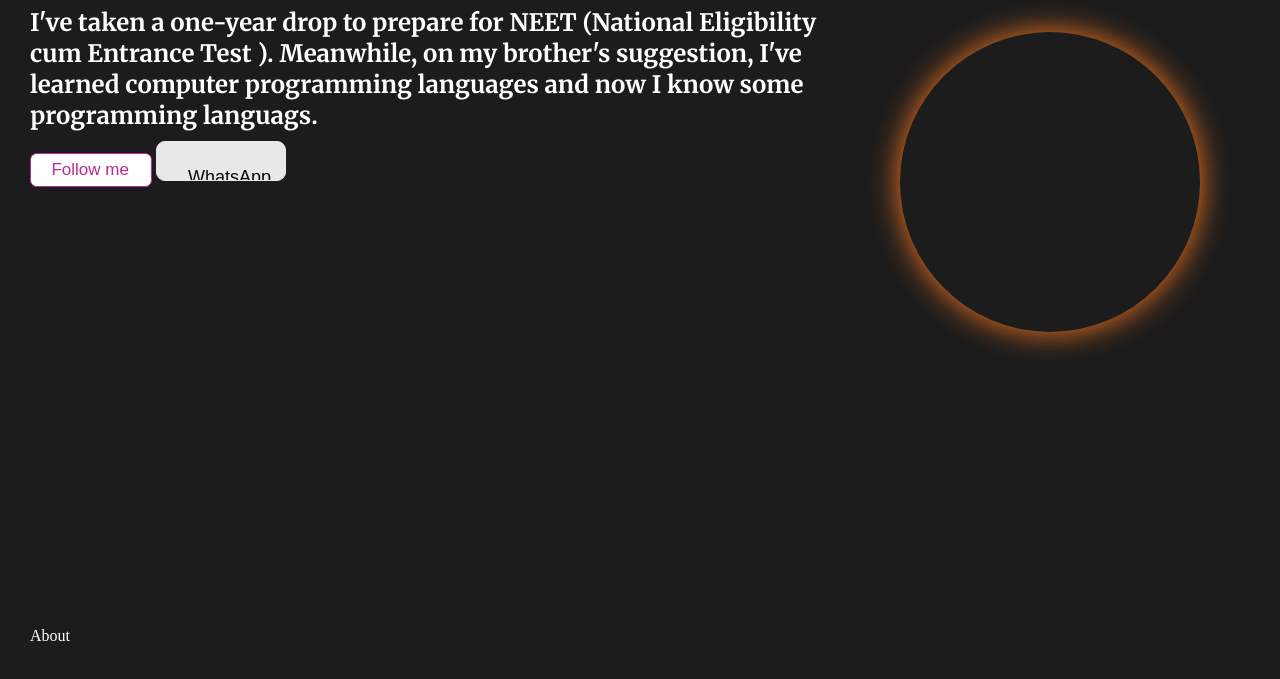
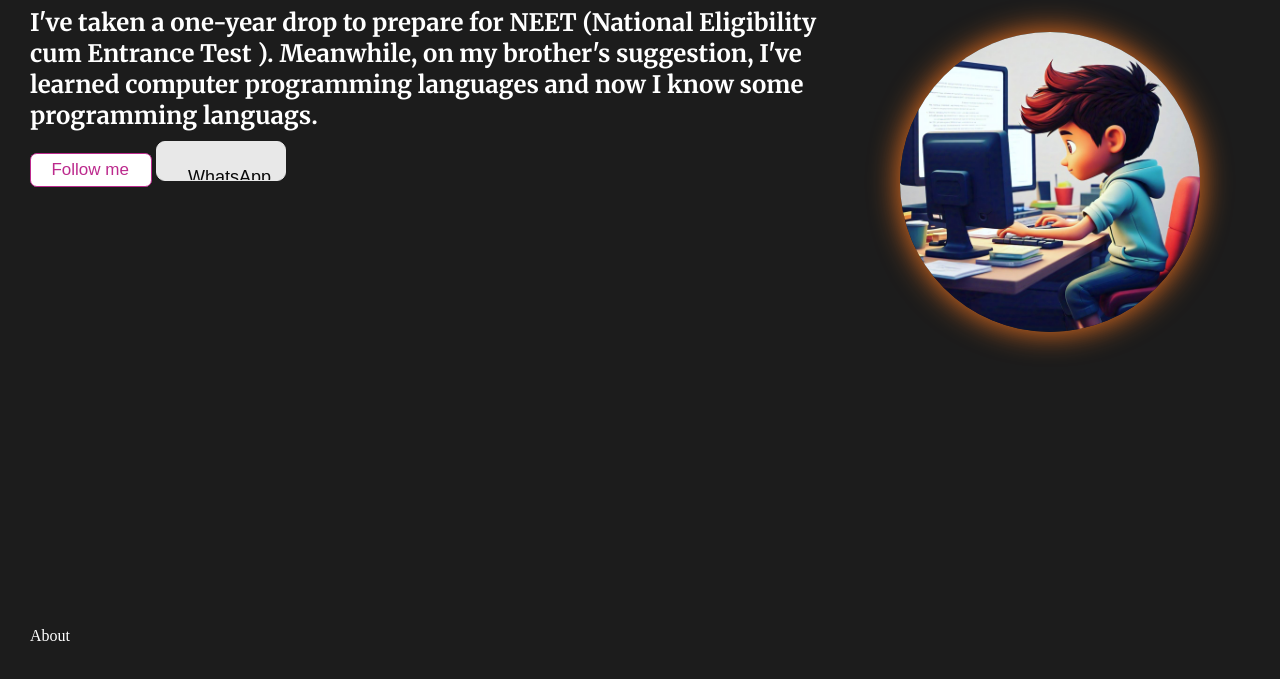
Before and after one commit to Shushant-mishra/portfolio, a plain HTML site: page index.html in a window 1280 px wide. Shown: the part 263-942 px from the top of the page. Drawn offline with Linux system fonts and the light colour scheme; a web font is replaced by a local one.

Commit message:
Update index.html

```diff
--- a/index.html
+++ b/index.html
@@ -65,7 +65,7 @@
       </div>
       <div class="home-image">
         <img
-          src="./images/imageme.jpg"
+          src="images/me.jpg"
           alt="Home"
         />
 
```
